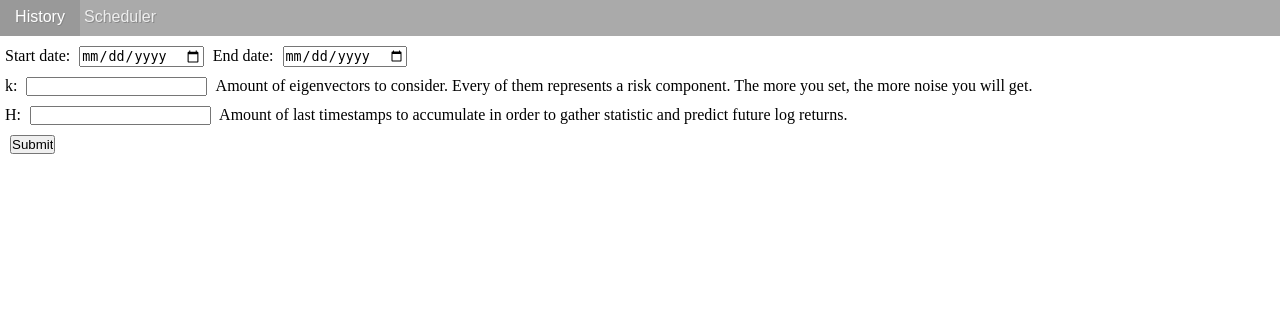
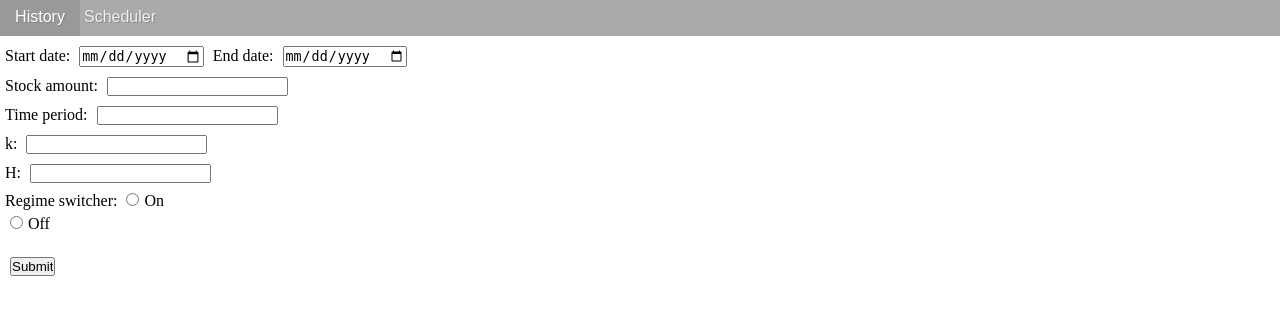
Before and after one commit to Greyvend/tradersite, a Django app: page /runner/history/ in a window 1280 px wide. Shown: the top 315 px of the page. Run offline with Django 3.2, Linux system fonts and the light colour scheme.

Commit message:
Adding graphs functionality. Data received and prepared to be represented in templates.

```diff
--- a/strategy_runner/static/strategy_runner/style.css
+++ b/strategy_runner/static/strategy_runner/style.css
@@ -91,15 +91,11 @@ body {
     text-align:left
 }
 
-#content {
+#form {
     margin:5px;
     float: none
 }
 
-.historyform {
-
-}
-
-.historyform input {
+#form input {
     margin: 5px;
 }
--- a/strategy_runner/stockdata.py
+++ b/strategy_runner/stockdata.py
@@ -92,6 +92,7 @@ def history_run(stocks, index, time_period, start_date, end_date=date.today()):
             result.append(l[i:i+size])
         return result
 
+    print "I start history_run"
     #gather and split price data in equal chunks to feed signal
     dates, index_prices = _get_prices(index, start_date, end_date)
 
@@ -102,9 +103,13 @@ def history_run(stocks, index, time_period, start_date, end_date=date.today()):
     # because k preceding index price time periods are required for the
     # first stock price time period
     start_position = (pca.k - 1) * time_period
+# print "I go closer to the first get_prices launch"
+# print "stocks are: ", stocks
     for stock in stocks:
         history = _get_prices(stock, start_date, end_date)[1][start_position:]
         all_prices.append(history)
+
+
 
     # make successive calls to signal function with continuous time history
     signals = []
@@ -123,10 +128,15 @@ def history_run(stocks, index, time_period, start_date, end_date=date.today()):
         # call algorithm function
         signals.append(pca.signal(prices, split_index))
 
+    print "before slicing prices are: ", all_prices
     # leave only prices that correspond signals
     prices = [price_list[time_period - 1:] for price_list in all_prices]
     # leave only dates that correspond signals
+    print "before slicing dates are: ", dates
     dates = dates[start_position + time_period - 1:]
+    print "returning :", dates
+    print "and prices: ", prices
+    print "and signals of course: ", signals
     return dates, prices, signals
 
 
--- a/strategy_runner/templates/strategy_runner/base.html
+++ b/strategy_runner/templates/strategy_runner/base.html
@@ -24,8 +24,13 @@
     {% endblock %}
 </div>
 
-<div id="content">
-    {% block content %}{% endblock %}
+<div id="form">
+    {% block form %}{% endblock %}
 </div>
+
+<div id="graphs">
+    {% block graphs %}{% endblock %}
+</div>
+
 </body>
 </html>
--- a/strategy_runner/templates/strategy_runner/base_history.html
+++ b/strategy_runner/templates/strategy_runner/base_history.html
@@ -1,16 +1,25 @@
 {% extends "strategy_runner/base.html" %}
-
-{% block content %}
+{#TODO: required arguments#}
+{#TODO: default values#}
+{% block form %}
 <form class="historyform" action="{% url 'strategy_runner:run' %}"
       method="post">
     {% csrf_token %}
     Start date:  <input type="date" name="start_date">
     End date:  <input type="date" name="end_date"><br/>
-    k:  <input type="number" name="k"> Amount of eigenvectors to consider.
-    Every of them represents a risk component. The more you set,
-    the more noise you will get.<br/>
-    H:  <input type="number" name="H"> Amount of last timestamps to
-    accumulate in order to gather statistic and predict future log returns.
+    Stock amount: <input type="number" name="stock_amount"><br/>
+    Time period: <input type="number" name="time_period" title="Amount of
+    timestamps for algorithm to consider in a single run"><br/>
+    k:  <input type="number" name="k" title="Amount of eigenvectors to
+    consider. Every of them represents a risk component. The more you set,
+    the more noise you will get."><br/>
+    H:  <input type="number" name="H" title="Amount of last timestamps to
+    accumulate in order to gather statistic and predict future log returns">
+    <br/>
+    Regime switcher: <input type="radio"
+                            name="regime_switcher" value="on">On<br/>
+    <input type="radio"
+           name="regime_switcher" value="off">Off<br/>
     <br/>
     <input type="submit" value="Submit" />
 </form>
--- a/strategy_runner/urls.py
+++ b/strategy_runner/urls.py
@@ -7,4 +7,5 @@ urlpatterns = patterns('',
     url(r'^$', views.index, name='index'),
     url(r'^history/$', views.history, name='history'),
     url(r'^scheduler/$', views.scheduler, name='scheduler'),
+    url(r'^example/$', views.example, name='example'),
     url(r'^run/$', views.run, name='run'))
--- a/strategy_runner/views.py
+++ b/strategy_runner/views.py
@@ -1,6 +1,13 @@
 from django.shortcuts import render
 from django.http import HttpResponseRedirect
 from django.core.urlresolvers import reverse
+from django.conf import settings
+from datetime import datetime
+import os
+
+
+import pca
+import stockdata
 
 
 def index(request):
@@ -12,10 +19,51 @@ def history(request):
     return render(request, 'strategy_runner/base_history.html')
 
 
-def run(request):
-    pass
-#    return render(request, 'strategy_runner/index.html')
+def scheduler(request):
+    return render(request, 'strategy_runner/base_scheduler.html')
 
 
-def scheduler(request):
-    return render(request, 'strategy_runner/base_scheduler.html')
+def run(request):
+    # try:
+    #
+    # except: # first look what exceptions can be there
+    #     # Redisplay the poll voting form.
+    #     return render(request, 'polls/detail.html', {
+    #         'poll': p,
+    #         'error_message': "You didn't select a choice.",
+    #         })
+    try:
+        # getting parameters
+        start_date = datetime.strptime(request.POST['start_date'],
+                                       '%Y-%m-%d').date()
+        end_date = datetime.strptime(request.POST['end_date'],
+                                     '%Y-%m-%d').date()
+        stock_amount = int(request.POST['stock_amount'])
+        time_period = int(request.POST['time_period'])
+        k = int(request.POST['k'])
+        H = int(request.POST['H'])
+        regime_switcher = request.POST['regime_switcher']
+
+        # starting our job
+        pca.k = k
+        pca.H = H
+        if regime_switcher == 'off':
+            pca.regime_switcher = False
+        else:
+            pca.regime_switcher = True
+        index = '^GSPC'
+        source = os.path.join(settings.BASE_DIR,
+                              'strategy_runner/stock_names/'
+                              'NASDAQ.csv')
+        stocks = stockdata.get_stock_names(source, stock_amount)
+        dates, prices, signals = stockdata.history_run(stocks, index,
+                                                       time_period, start_date,
+                                                       end_date)
+    except KeyError:
+        raise
+    return HttpResponseRedirect(reverse('strategy_runner:history'))
+    #return HttpResponse(dates, prices, signals)
+
+
+def example(request):
+    return render(request, 'strategy_runner/example.html')
--- a/tradersite/settings.py
+++ b/tradersite/settings.py
@@ -36,7 +36,8 @@ INSTALLED_APPS = (
     'django.contrib.sessions',
     'django.contrib.messages',
     'django.contrib.staticfiles',
-    'strategy_runner'
+    'strategy_runner',
+    'GChartWrapper.charts'
 )
 
 MIDDLEWARE_CLASSES = (
```
Also changed, not shown: strategy_runner/tests.py (+48 -8 lines).
